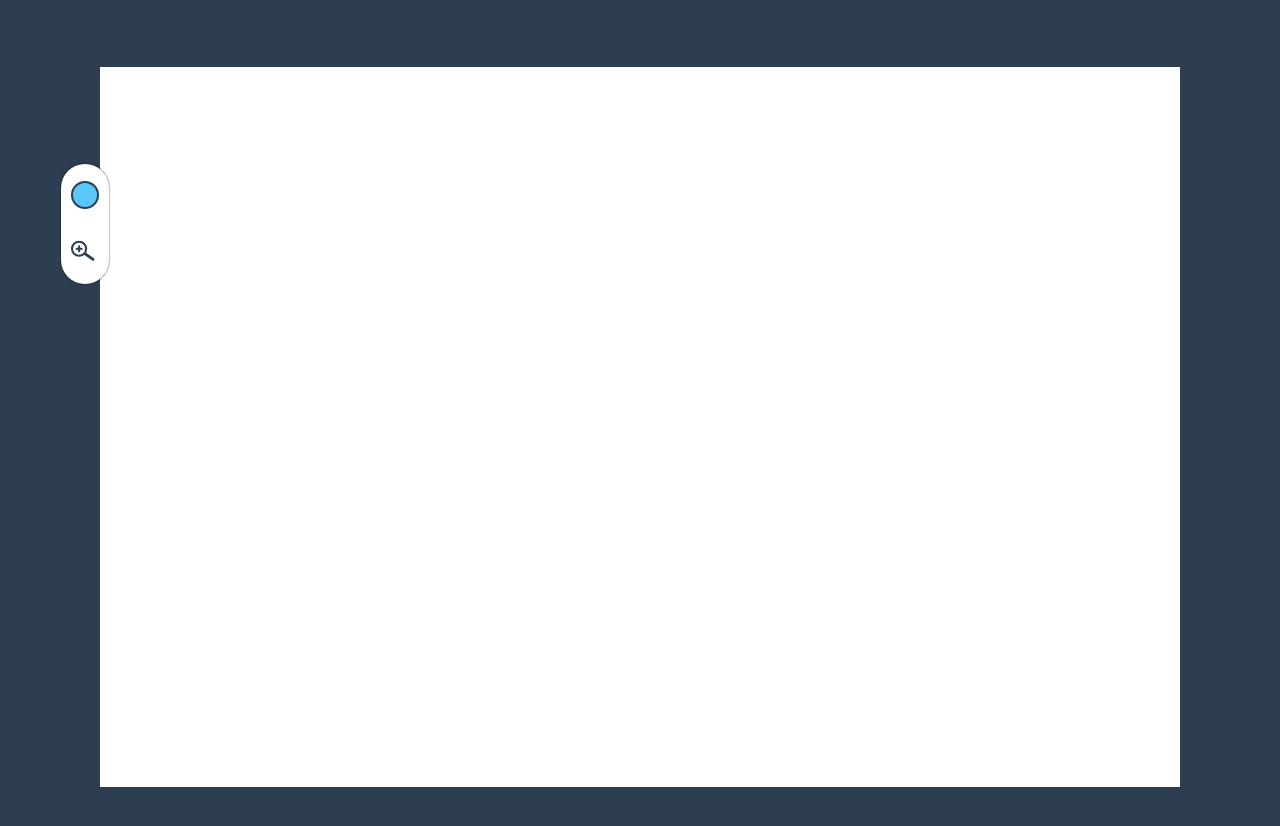
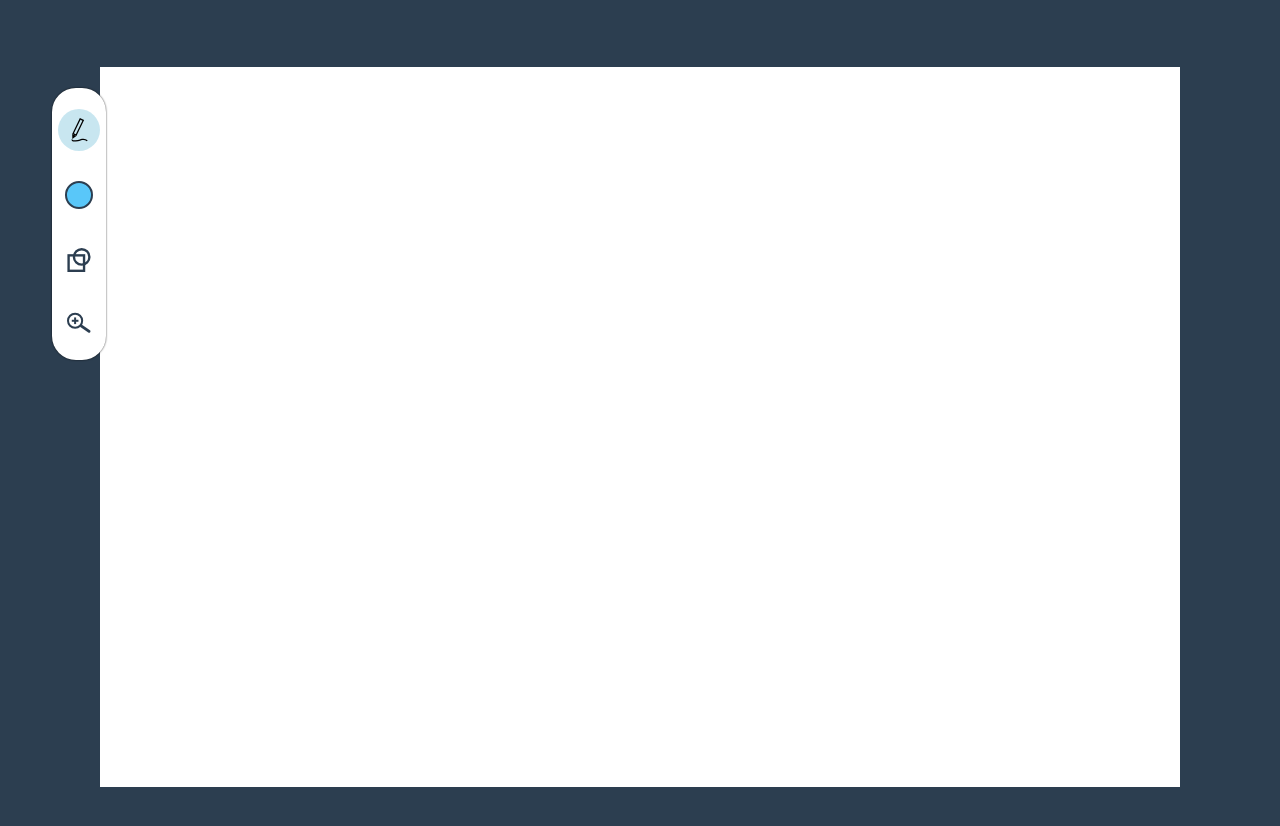
Before and after one commit to Dr1dd/Drawue, a Vue app in the folder drawue-front/: page / in a window 1280 px wide. Shown: the top 826 px of the page. Built offline with nearby package versions, Linux system fonts and the light colour scheme.

Commit message:
Added shapes tool

```diff
--- a/drawue-front/src/components/DrawingBoard.vue
+++ b/drawue-front/src/components/DrawingBoard.vue
@@ -1,6 +1,13 @@
 <template>
   <div id ="DrawingBoard">
       <div class ="tool-bar">
+          <div class="pencil-container" @click ="toolType = 'pencil'" :class ="{'selected': toolType == 'pencil'}">
+              <svg width="24" height="24" viewBox="0 0 268 367" fill="none" xmlns="http://www.w3.org/2000/svg">
+                <rect x="152.123" y="13.9879" width="52.1453" height="250.218" transform="rotate(25.8416 152.123 13.9879)" stroke="black" stroke-width="20"/>
+                <path d="M70.3613 277.384L44.1092 296.597L42.8219 264.091L70.3613 277.384Z" stroke="black" stroke-width="25"/>
+                <path d="M30.1847 327.878C30.1847 327.878 21.1367 358.188 82.5684 349.594C144 341 139 337 182 327.878C225 318.756 260 349.594 260 349.594" stroke="black" stroke-width="20"/>
+              </svg>
+          </div>
           <div class ="color-picker">
               <div class="color-icon" :style="{'background': color}" @click = 'showColorPicker = !showColorPicker'>
 
@@ -15,7 +22,29 @@
                 />
               </div>
           </div>
-          <div></div>
+          <div class ="shapes-container">
+              <div class="shapes-selector" :class ="{'selected': toolType == 'shapes'}">
+                <svg width="24" height="24" viewBox="0 0 195 202" fill="none" xmlns="http://www.w3.org/2000/svg">
+                  <g id="Shapes">
+                    <rect id="box" x="10" y="62" width="130" height="130" stroke-width="20"/>
+                    <circle id="circle" cx="120" cy="75" r="65" stroke-width="20"/>
+                  </g>
+                </svg>
+              </div>
+              <div class="shape-type--container">
+                <div class="shape-rectangle" @click= "selectedShape = 'rectangle'; toolType= 'shapes'" :class="{'selected-child': (selectedShape == 'rectangle' && toolType== 'shapes')}">
+                    <svg width="18" height="18" viewBox="0 0 150 150" fill="none" xmlns="http://www.w3.org/2000/svg">
+                        <rect x="10" y="10" width="130" height="130" stroke-width="20"/>
+                    </svg>
+                </div>
+                <div class="shape-circle" @click= "selectedShape = 'circle'; toolType= 'shapes'" :class="{'selected-child': (selectedShape == 'circle' && toolType== 'shapes')}">
+                    <svg width="18" height="18" viewBox="0 0 150 150" fill="none" xmlns="http://www.w3.org/2000/svg">
+                        <circle cx="75" cy="75" r="65" stroke-width="20"/>
+                    </svg>
+                </div>
+              </div>
+
+          </div>
           <div class="zoom">
               <div class="zoom-in" @click ="zoomIn()">
                 <svg width="24" height="24" viewBox="0 0 371 320" fill="none" xmlns="http://www.w3.org/2000/svg">
@@ -29,7 +58,7 @@
               </div>
               <div class="zoom-out">
                   <div @click ="zoomOut()">
-                    <svg width="24" height="24" viewBox="0 0 371 320" fill="none" xmlns="http://www.w3.org/2000/svg">
+                    <svg width="20" height="20" viewBox="0 0 371 320" fill="none" xmlns="http://www.w3.org/2000/svg">
                         <g id="zoom">
                         <circle id="Ellipse 1" cx="125" cy="125" r="109.5" stroke-width="31"/>
                         <line id="Line 2" x1="74" y1="125.5" x2="177" y2="125.5" stroke-width="31"/>
@@ -43,6 +72,7 @@
       <div class="canvas-container">
          <canvas id="canvas"></canvas>
       </div>
+
   </div>
 </template>
 
@@ -62,12 +92,16 @@ export default {
             suckerArea: [],
             isSucking: false,
             showColorPicker: false,
+            toolType: 'pencil',
+            selectedShape: this.toolType == 'shapes' ? 'rectangle' : 'none',
 
             ctx: '',
             canvas: '',
             canvasContainer: '',
             positionX: 0,
             positionY: 0,
+            scaledXTransformed: 0,
+            scaledYTransformed: 0,
             canvasScale: 1,
             marginVertical: 0,
         }
@@ -89,9 +123,10 @@ export default {
             this.positionY = canvasHeight-3;
             toolBar[0].setAttribute("style", "left:"+(canvasWidth-15)+"px")
             //EventListeners
+
             this.canvas.addEventListener('mousedown', this.startDrawing);
             this.canvas.addEventListener('mouseup', this.finishDrawing);
-            this.canvas.addEventListener('mousemove', this.draw);
+            this.canvas.addEventListener('mousemove',this.draw);
     },
     methods: {
         changeColor(color) {
@@ -100,26 +135,69 @@ export default {
         },
         startDrawing(e) {
             this.painting = true;
-            this.draw(e)
+            switch(this.toolType){
+                case 'shapes':
+                    var mousePos = this.getMousePosition(e);
+                    this.scaledXTransformed = mousePos[0];
+                    this.scaledYTransformed = mousePos[1];
+                    break;
+                case 'pencil':
+                    this.draw(e);
+                    break;
+            }
         },
-        finishDrawing(){
+        finishDrawing(e){
             this.painting = false;
+            switch(this.toolType){
+                case 'shapes':
+                    var mousePos = this.getMousePosition(e);
+                    var width =  mousePos[0]- this.scaledXTransformed;
+                    var height = mousePos[1]- this.scaledYTransformed;
+                    var rectXCoord = this.scaledXTransformed;
+                    var rectYCoord =  this.scaledYTransformed;
+                    this.ctx.beginPath();
+                    if(this.selectedShape == 'rectangle')
+                        this.ctx.rect(rectXCoord, rectYCoord, width, height);
+                    if(this.selectedShape == 'circle'){
+                        var hypotenuseLength = Math.sqrt(Math.pow(width, 2) +Math.pow(height, 2));
+                        this.ctx.arc(rectXCoord, rectYCoord, hypotenuseLength, 0, 2 * Math.PI);
+                    }
+                    this.ctx.stroke();
+                    break;
+                case 'pencil':
+                    break;
+            }
             this.ctx.beginPath();
         },
         draw(e){
             if(!this.painting) return;
-
-             this.positionX = (document.body.scrollWidth - this.canvas.getBoundingClientRect().width)/2;
-             this.positionY = (document.body.scrollHeight - this.canvas.getBoundingClientRect().height)/2;
             this.ctx.strokeStyle = this.color;
             this.ctx.lineWidth = 10;
             this.ctx.lineCap = "round";
+            var mousePos = this.getMousePosition(e);
+            switch(this.toolType){
+                case 'shapes':
+                    console.log('');
+                    break;
+                case 'pencil':
+                    this.ctx.lineTo(mousePos[0], mousePos[1]);
+                    this.ctx.stroke();
+                    this.ctx.beginPath();
+                    this.ctx.moveTo(mousePos[0], mousePos[1]);
+                    break;
+            }
+        },
+        getMousePosition(e){
+            this.positionX = (document.body.scrollWidth - this.canvas.getBoundingClientRect().width)/2;
+            this.positionY = (document.body.scrollHeight - this.canvas.getBoundingClientRect().height)/2;
             var scaledX = (e.clientX-this.positionX) * this.canvas.width /this.canvas.getBoundingClientRect().width;
             var scaledY =(e.clientY-this.positionY) * this.canvas.height / this.canvas.getBoundingClientRect().height;
-             this.ctx.lineTo(scaledX+(window.scrollX/this.canvasScale), scaledY+(window.scrollY/this.canvasScale));
-             this.ctx.stroke();
-             this.ctx.beginPath();
-             this.ctx.moveTo(scaledX+(window.scrollX/this.canvasScale), scaledY+(window.scrollY/this.canvasScale));
+            var scaledXTransformed = scaledX+(window.scrollX/this.canvasScale);
+            var scaledYTransformed = scaledY+(window.scrollY/this.canvasScale);
+            return [scaledXTransformed, scaledYTransformed];
+        },
+        drawShape(){
+            if(!this.painting) return;
         },
         zoomIn(){
             if(parseFloat(this.canvasScale.toFixed(2)) <= 2.9){
@@ -156,7 +234,7 @@ export default {
 <style lang="scss">
 $default-icon-color: #2c3e50;
 #DrawingBoard{
-    width: 100vw;
+    width: 99vw;
     margin: 0 auto;
 
 }
@@ -165,29 +243,37 @@ $default-icon-color: #2c3e50;
     flex-direction: column;
     position: fixed;
     justify-content: space-around;
+    align-items: center;
     min-height: 100px;
     top: 28%;
     transform: translate(-50%, -50%);
     border-radius: 24px;
     background: white;
     z-index: 100;
-    padding: 10px;
+    padding: 6px;
     box-shadow: 0px 0px 2px 0px rgb(0 0 0 / 80%);
+
+}
+.pencil-container{
+    display: flex;
+    border-radius: 50%;
+    margin: 15px 0;
+    padding: 9px
+}
  .color-picker--container{
         position: absolute;
-        left: 55px;
-        top: 19px;
+        left: 58px;
+        margin-top: -27px;
 }
 .color-picker{
     cursor: pointer;
+    margin: 15px 0;
     .color-icon{
         border-radius: 50%;
         height: 24px;
         width: 24px;
         border: 2px solid $default-icon-color;
     }
-    }
-
 }
  .canvas-container{
      padding: 67px 0;
@@ -198,9 +284,47 @@ $default-icon-color: #2c3e50;
      transform-origin: center center;
 
  }
+ .shapes-container{
+     display: flex;
+     align-self: center;
+     cursor: pointer;
+     margin: 15px 0;
+     .shapes-selector{
+        display: flex;
+        padding: 9px;
+        border-radius: 50%;
+     }
+     svg{
+         stroke: $default-icon-color;
+     }
+     .shape-type--container{
+        display: flex;
+        position: absolute;
+        visibility: hidden;
+        left: 37px;
+        margin: -2.5px 7px;
+        padding: 5px 15px;
+        width: 100px;
+        justify-content: space-around;
+        z-index: 101;
+         div{
+            display: flex;
+            padding: 10px 10px;
+            border-radius: 50%;
+            box-shadow: 0px 0px 2px 0px rgb(0 0 0 / 80%);
+            background: white;
+         }
+     }
+     &:hover{
+         .shape-type--container{
+             visibility: visible;
+         }
+     }
+ }
  .zoom{
      display: flex;
      cursor:pointer;
+     margin: 15px 0;
      transition: all 0.25s;
      svg{
          stroke: $default-icon-color;
@@ -213,7 +337,8 @@ $default-icon-color: #2c3e50;
          visibility: hidden;
          right: -74px;
          padding: 0px 25px;
-         margin-top: -9px;
+         margin-top: -5px;
+         z-index: 101;
 
          div{
              background: white;
@@ -234,4 +359,12 @@ $default-icon-color: #2c3e50;
         }
      }
  }
+ .selected{
+     background: #8fcde17d;
+ }
+ .selected-child{
+     background: #effbff !important;
+ }
+
+
 </style>
```
Lines whose indentation alone changed are shown as unchanged.
